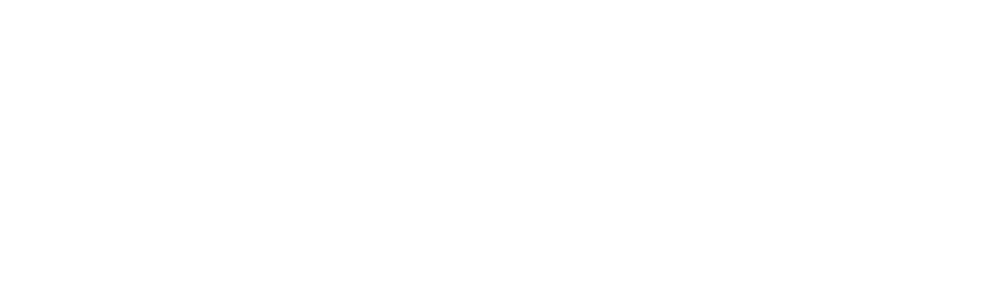
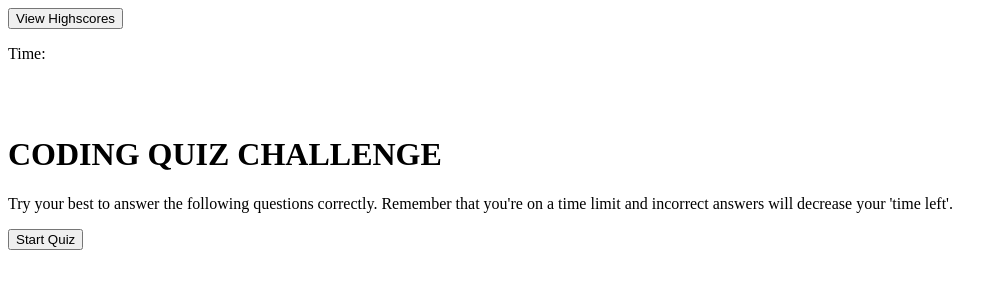
Before and after one commit to grahamelphick/week4-homework, a plain HTML site: page index.html in a window 1280 px wide. Shown: the whole page, without its empty margins (0-1007 px from the left). Drawn offline with Linux system fonts and the light colour scheme.

Commit message:
basic home page made

```diff
--- a/index.html
+++ b/index.html
@@ -4,17 +4,21 @@
 <head>
     <link rel="stylesheet" href="./style.css">
     <script src="./script.js"></script>
-
-
-
-
+    <title>Coding Quiz</title>
 </head>
 
 
 <body>
+    <button>View Highscores</button>
+    <p id="time-counter">Time: </p>
+    <br>
+    <br>
+    <h1>CODING QUIZ CHALLENGE</h1>
+    <p>Try your best to answer the following questions correctly. Remember that you're on a time limit and incorrect
+        answers will decrease your 'time left'.
+    </p>
 
-
-
+    <button>Start Quiz</button>
 
 
 </body>
```
Also changed, not shown: 1 other file.
